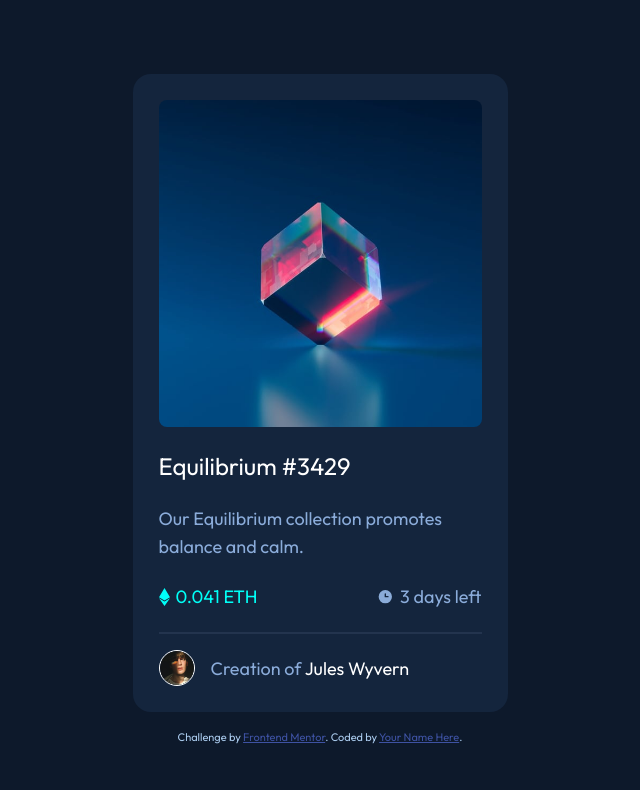
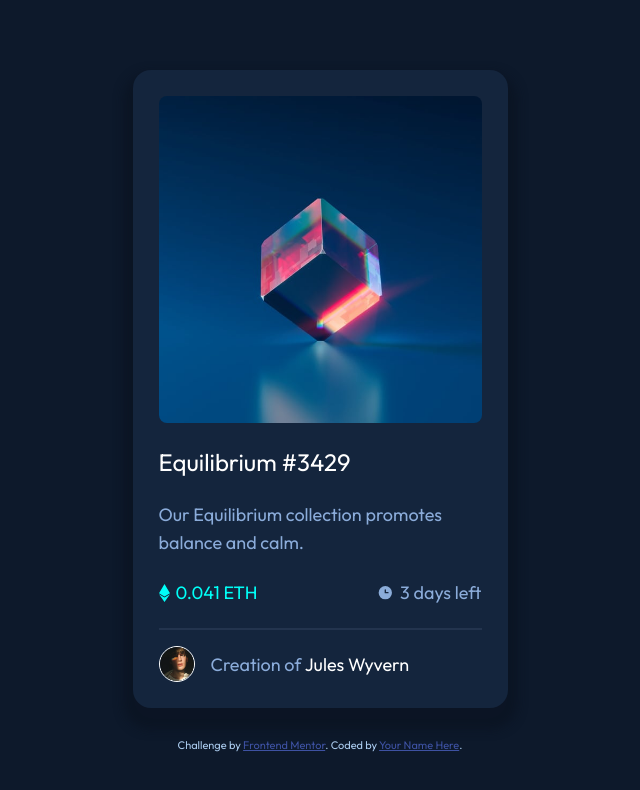
Before and after one commit to augustoshoiti/nft-preview-card-component, a plain HTML site: page index.html in a window 1280 px wide. Shown: the whole page, without its empty margins (320-960 px from the left). Drawn offline with Linux system fonts and the light colour scheme.

Commit message:
Adição de sombra

```diff
--- a/style.css
+++ b/style.css
@@ -21,9 +21,10 @@ body {
     width: 375px;
     border-radius: 18px;
     padding: 26px;
-    margin: 18px;
+    margin: 22px 22px 30px 22px;
     display: flex;
     flex-direction: column;
+    box-shadow: 0 12px 10px 10px hsla(217, 51%, 8%, 0.603);
 }
 
 .picture {
```
